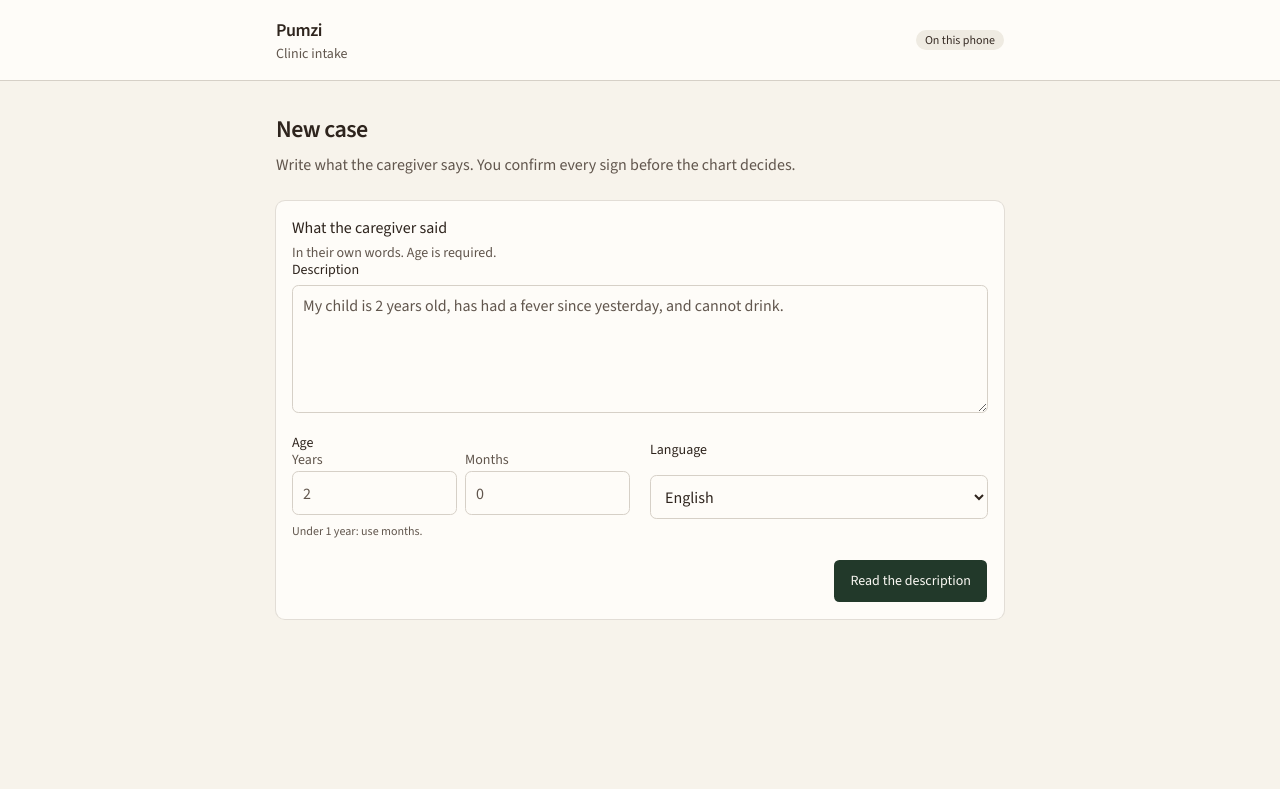
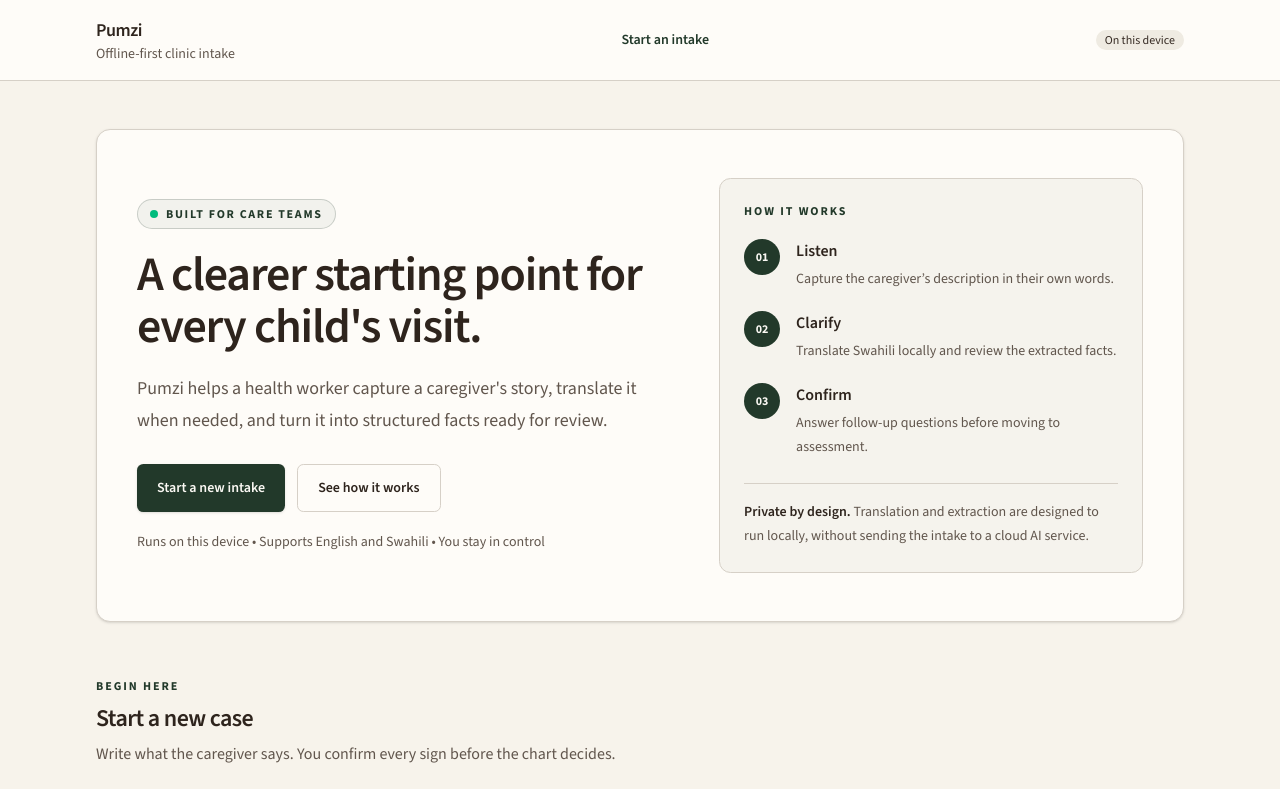
Before and after one commit to jiwonminn/pumzi, a Next.js app: page / in a window 1280 px wide. Shown: the top 789 px of the page. Built offline with nearby package versions, Linux system fonts and the light colour scheme.

Commit message:
added hero

```diff
--- a/app/page.tsx
+++ b/app/page.tsx
@@ -5,19 +5,87 @@ export default function Home() {
   return (
     <div className="min-h-full bg-background text-foreground">
       <header className="border-b border-border bg-card">
-        <div className="mx-auto flex max-w-3xl items-center justify-between px-5 py-4">
-          <div>
-            <p className="text-lg font-semibold tracking-tight">Pumzi</p>
-            <p className="text-sm text-muted-foreground">Clinic intake</p>
-          </div>
-          <Badge variant="secondary">On this phone</Badge>
+        <div className="mx-auto flex max-w-6xl items-center justify-between px-5 py-4 sm:px-8">
+          <a href="/" className="group">
+            <p className="text-lg font-semibold tracking-tight group-hover:text-primary">Pumzi</p>
+            <p className="text-sm text-muted-foreground">Offline-first clinic intake</p>
+          </a>
+          <a
+            href="#intake"
+            className="hidden text-sm font-semibold text-primary underline-offset-4 hover:underline sm:block"
+          >
+            Start an intake
+          </a>
+          <Badge variant="secondary" className="sm:hidden">On this device</Badge>
+          <Badge variant="secondary" className="hidden sm:inline-flex">On this device</Badge>
         </div>
       </header>
-      <main className="mx-auto w-full max-w-3xl px-5 py-8">
-        <h1 className="text-2xl font-semibold tracking-tight">New case</h1>
-        <p className="mt-2 max-w-xl text-base leading-6 text-muted-foreground">
-          Write what the caregiver says. You confirm every sign before the chart decides.
-        </p>
+      <main className="mx-auto w-full max-w-6xl px-5 py-8 sm:px-8 sm:py-12">
+        <section className="grid items-center gap-10 rounded-3xl border border-border bg-card px-6 py-8 shadow-sm sm:px-10 sm:py-12 lg:grid-cols-[1.1fr_0.9fr] lg:gap-16">
+          <div>
+            <div className="inline-flex items-center gap-2 rounded-full border border-primary/20 bg-primary/5 px-3 py-1.5 text-xs font-bold uppercase tracking-[0.14em] text-primary">
+              <span className="h-2 w-2 rounded-full bg-emerald-500" aria-hidden="true" />
+              Built for care teams
+            </div>
+            <h1 className="mt-5 max-w-2xl text-4xl font-semibold tracking-tight text-foreground sm:text-5xl sm:leading-[1.08]">
+              A clearer starting point for every child&apos;s visit.
+            </h1>
+            <p className="mt-5 max-w-xl text-lg leading-8 text-muted-foreground">
+              Pumzi helps a health worker capture a caregiver&apos;s story, translate it when needed,
+              and turn it into structured facts ready for review.
+            </p>
+            <div className="mt-7 flex flex-col gap-3 sm:flex-row sm:items-center">
+              <a
+                href="#intake"
+                className="inline-flex h-12 items-center justify-center rounded-lg bg-primary px-5 text-sm font-semibold text-primary-foreground shadow-sm transition hover:opacity-90"
+              >
+                Start a new intake
+              </a>
+              <a
+                href="#how-it-works"
+                className="inline-flex h-12 items-center justify-center rounded-lg border border-border px-5 text-sm font-semibold text-foreground transition hover:bg-muted"
+              >
+                See how it works
+              </a>
+            </div>
+            <p className="mt-5 text-sm text-muted-foreground">
+              Runs on this device • Supports English and Swahili • You stay in control
+            </p>
+          </div>
+
+          <div id="how-it-works" className="rounded-2xl border border-border bg-muted/50 p-5 sm:p-6">
+            <p className="text-xs font-bold uppercase tracking-[0.16em] text-primary">How it works</p>
+            <div className="mt-5 space-y-5">
+              {[
+                ["01", "Listen", "Capture the caregiver’s description in their own words."],
+                ["02", "Clarify", "Translate Swahili locally and review the extracted facts."],
+                ["03", "Confirm", "Answer follow-up questions before moving to assessment."],
+              ].map(([number, title, description]) => (
+                <div key={number} className="flex gap-4">
+                  <span className="flex h-9 w-9 shrink-0 items-center justify-center rounded-full bg-primary text-xs font-bold text-primary-foreground">
+                    {number}
+                  </span>
+                  <div>
+                    <h2 className="font-semibold">{title}</h2>
+                    <p className="mt-1 text-sm leading-6 text-muted-foreground">{description}</p>
+                  </div>
+                </div>
+              ))}
+            </div>
+            <div className="mt-6 border-t border-border pt-4 text-sm leading-6 text-muted-foreground">
+              <span className="font-semibold text-foreground">Private by design.</span>{" "}
+              Translation and extraction are designed to run locally, without sending the intake to a cloud AI service.
+            </div>
+          </div>
+        </section>
+
+        <section id="intake" className="mt-14 scroll-mt-6">
+          <p className="text-xs font-bold uppercase tracking-[0.16em] text-primary">Begin here</p>
+          <h2 className="mt-2 text-2xl font-semibold tracking-tight">Start a new case</h2>
+          <p className="mt-2 max-w-xl text-base leading-6 text-muted-foreground">
+            Write what the caregiver says. You confirm every sign before the chart decides.
+          </p>
+        </section>
         <div className="mt-6">
           <IntakeForm />
         </div>
```
